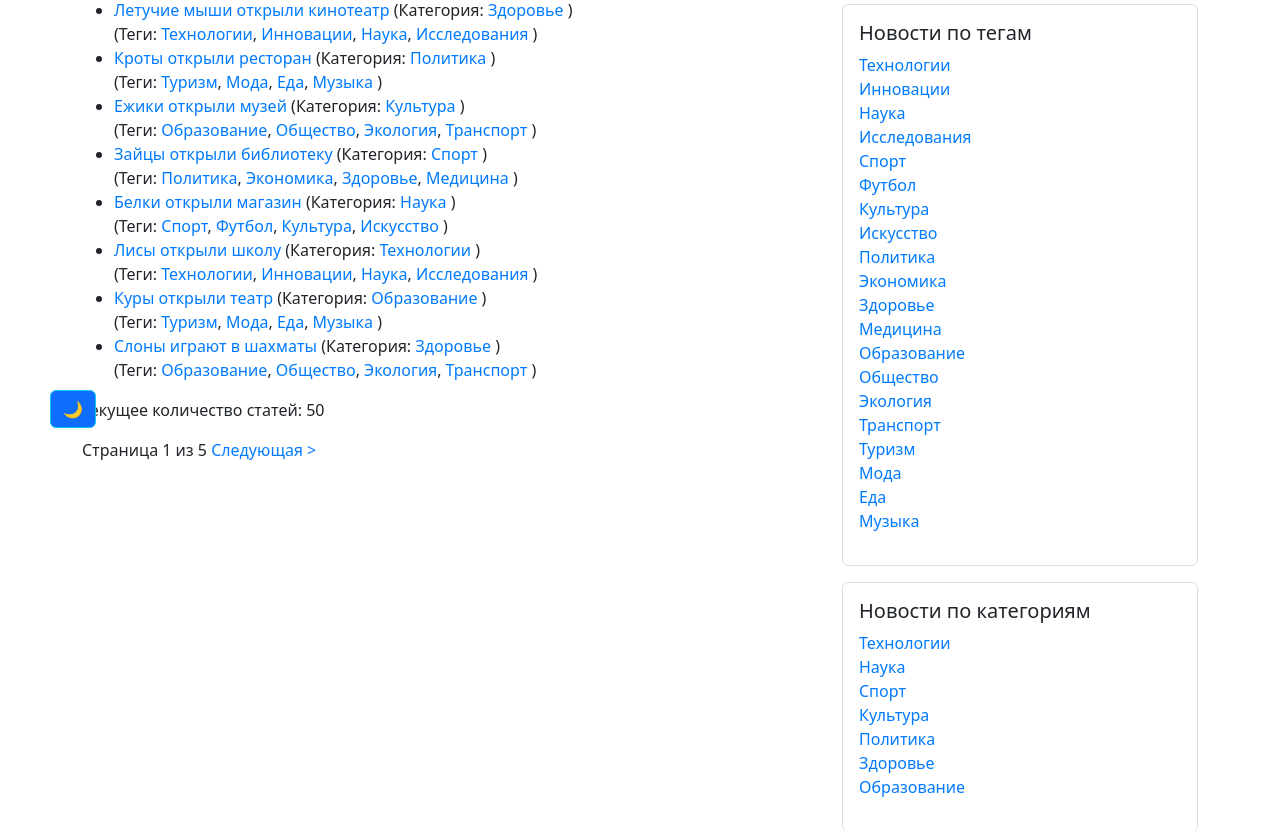
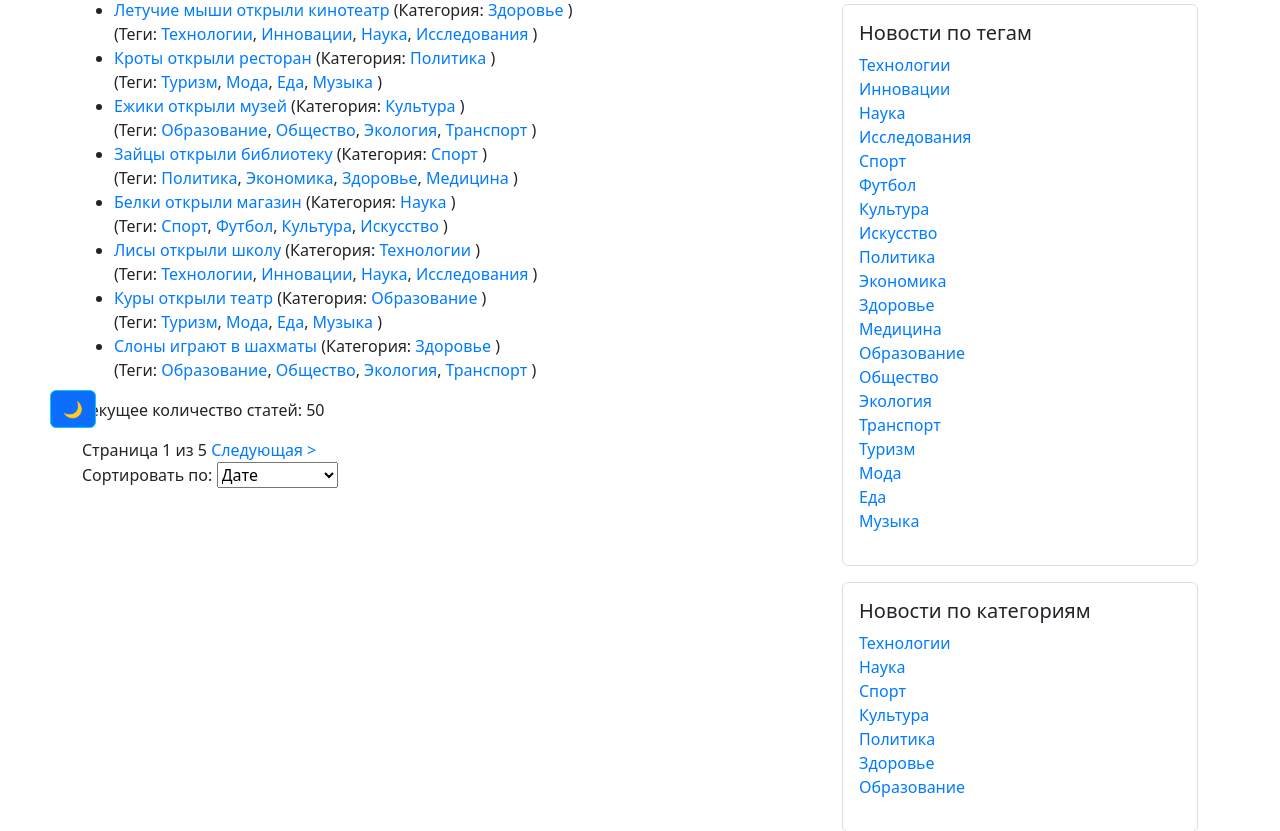
Before and after one commit to p95max/itg1, a Django app: page /news/ in a window 1280 px wide. Shown: the part 322-1153 px from the top of the page. Run offline with Django 5.2, Linux system fonts and the light colour scheme; data comes from the database, SQL or seed files in the repository; tables that the repository leaves empty hold one stand-in row (values such as "Sample post"); parts of the project's set-up code (start-up, migrations or seed data) failed here and were passed over.

Commit message:
articles 'sort by' feature added

```diff
--- a/dj_projects/itg/news/templates/news/catalog.html
+++ b/dj_projects/itg/news/templates/news/catalog.html
@@ -56,5 +56,16 @@
             {% endif %}
         </span>
     </div>
+
+{#    Форма сортировки статтей#}
+    <form method="get" class="mb-4">
+    <label for="sort">Сортировать по:</label>
+    <select name="sort" id="sort" onchange="this.form.submit()">
+    <option value="date" {% if sort == "date" %}selected{% endif %}>Дате</option>
+    <option value="views" {% if sort == "views" %}selected{% endif %}>Просмотрам</option>
+    <option value="likes" {% if sort == "likes" %}selected{% endif %}>Лайкам</option>
+    </select>
+    </form>
+
 </section>
 {% endblock %}
--- a/dj_projects/itg/news/views.py
+++ b/dj_projects/itg/news/views.py
@@ -7,14 +7,23 @@ from django.contrib import messages
 from news.models import Article, Tag, Category, Like, Favourite, Comment
 
 def catalog(request):
+    sort_by = request.GET.get('sort', 'date')  # сортировка по дате по умол
+    sort_options = {
+        'date': '-publication_date',
+        'views': '-views',
+        'likes': '-likes_count',
+    }
+
+    sort_field = sort_options.get(sort_by, '-publication_date')
+
     articles_count = Article.objects.count()
     all_tags = Tag.objects.all()
     all_categories = Category.objects.all()
     likes_count = Like.objects.count()
     favourites_count = Favourite.objects.count()
 
-    news_list = Article.objects.filter(is_active=True).order_by('-publication_date')
-    paginator = Paginator(news_list, 10)  # 5 статей на страницу
+    news_list = Article.objects.filter(is_active=True).order_by(sort_field)
+    paginator = Paginator(news_list, 10)  # 10 статей на страницу
 
     page_number = request.GET.get('page')
     page_obj = paginator.get_page(page_number)
@@ -26,11 +35,10 @@ def catalog(request):
         "page_obj": page_obj,
         "likes_count": likes_count,
         "favourites_count": favourites_count,
+        "sort": sort_by,
     }
     return render(request, 'news/catalog.html', context=context)
 
-    # def article_detail(request, id):
-    # # article = get_object_or_404(Article, id=id)
 
 def article_detail(request, slug):
     article = get_object_or_404(Article, slug=slug)
```
